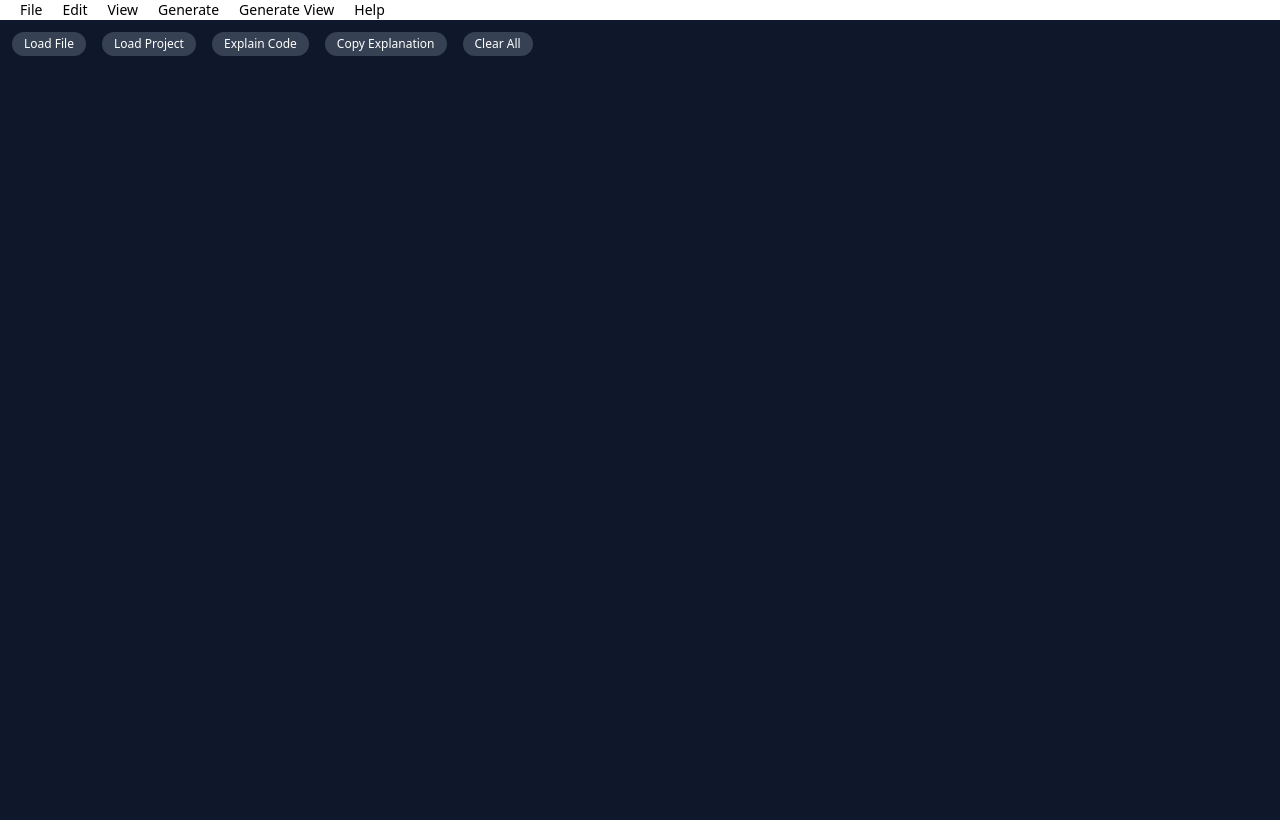
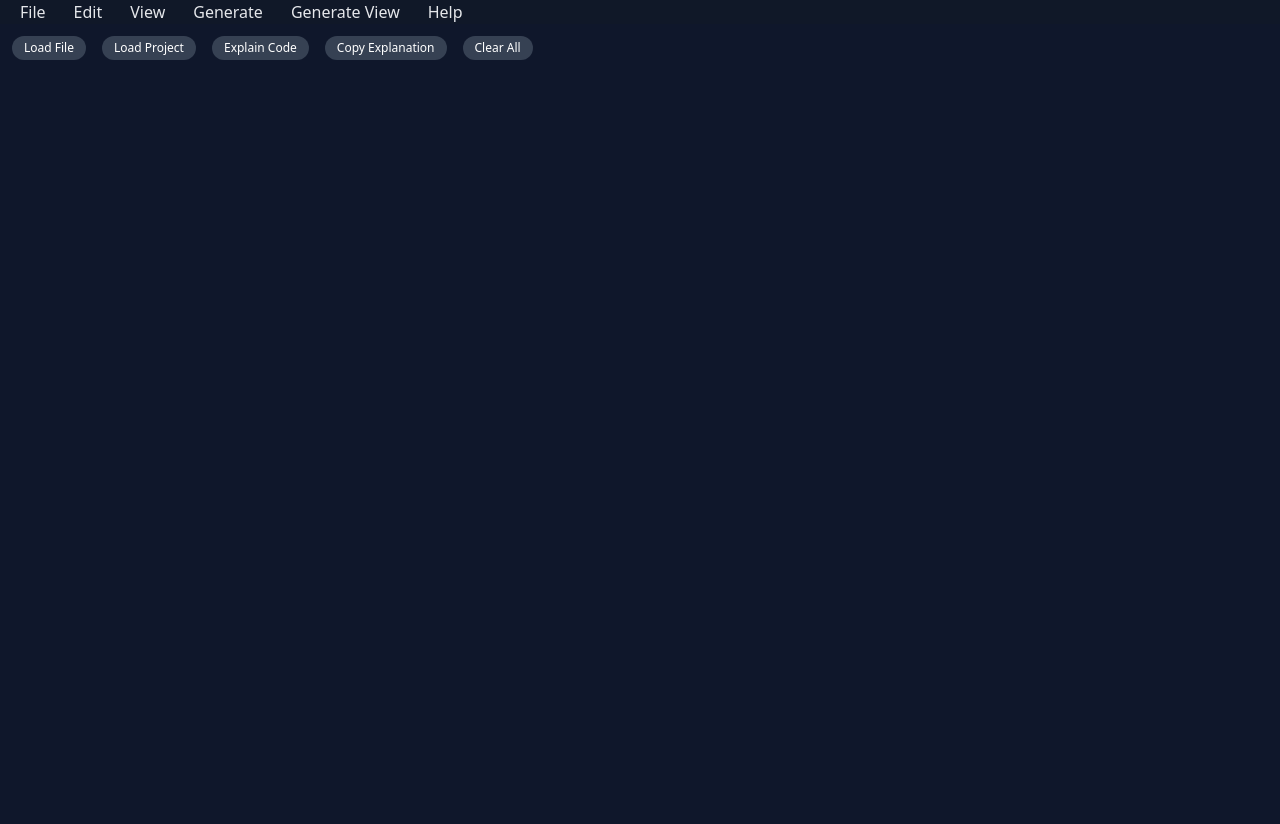
Before and after one commit to rishavkumar143/Logix, a React (Vite) app: page / in a window 1280 px wide. Built offline with nearby package versions, Linux system fonts and the light colour scheme.

Commit message:
My local changes

```diff
--- a/src/components/Icons.jsx
+++ b/src/components/Icons.jsx
@@ -11,8 +11,8 @@ const Navbar = () => {
   const [open5, setOpen5] = useState(false);
   return (
     <>
-    <nav className="w-full text-black-100 shadow-md">
-      <ul className="flex gap-5 px-5 text-lg font-small text-sm">
+    <nav className="bg-gray-900 text-gray-200 px-5 select-none shadow-lg">
+      <ul className="flex gap-7">
         <li
           className="relative hover:text-blue-400 cursor-pointer transition"
           onMouseEnter={() => setOpen(true)}
```
